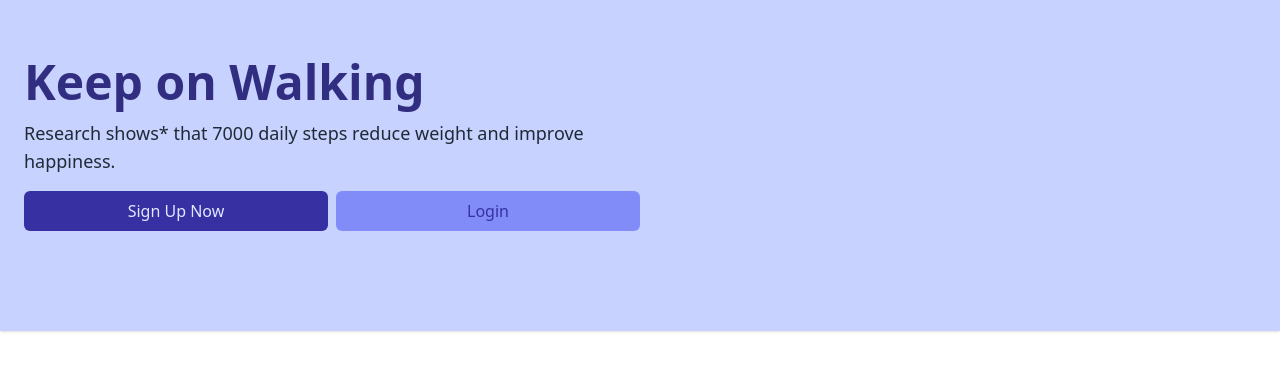
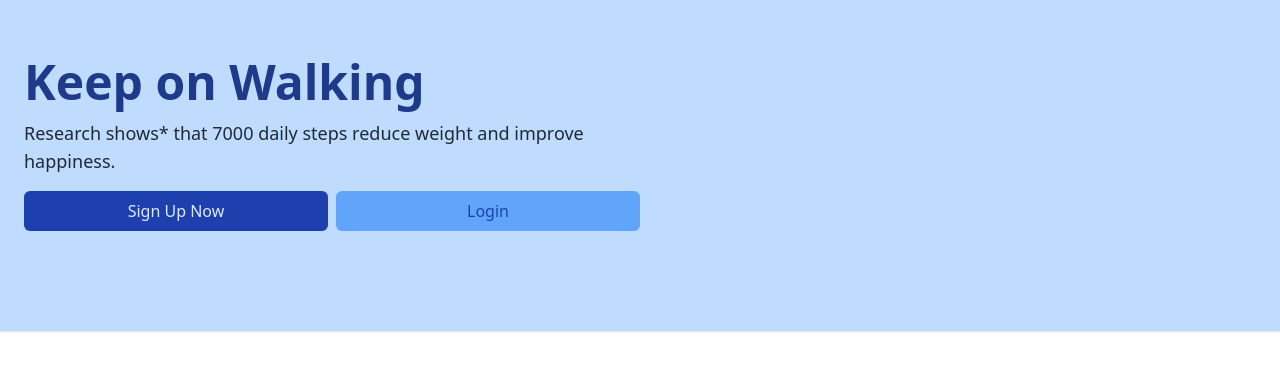
Before and after one commit to nils-n/keep-walking, a Django app: page / in a window 1280 px wide. Shown: the part 96-467 px from the top of the page. Run offline with Django 3.2, Linux system fonts and the light colour scheme; parts of the project's set-up code (start-up, migrations or seed data) failed here and were passed over; some libraries are stand-ins or nearby versions.

Commit message:
fix inconsistent colors on home page

```diff
--- a/static/css/main.css
+++ b/static/css/main.css
@@ -1739,6 +1739,11 @@ html {
   background-color: rgb(29 78 216 / var(--tw-bg-opacity));
 }
 
+.bg-blue-400 {
+  --tw-bg-opacity: 1;
+  background-color: rgb(96 165 250 / var(--tw-bg-opacity));
+}
+
 .fill-current {
   fill: currentColor;
 }
@@ -2020,6 +2025,11 @@ html {
 .text-red-500 {
   --tw-text-opacity: 1;
   color: rgb(239 68 68 / var(--tw-text-opacity));
+}
+
+.text-blue-900 {
+  --tw-text-opacity: 1;
+  color: rgb(30 58 138 / var(--tw-text-opacity));
 }
 
 .opacity-50 {
--- a/templates/home.html
+++ b/templates/home.html
@@ -20,16 +20,16 @@
 	{% else %}
 
 
-<div class='font-sans bg-indigo-200 px-6 py-7 shadow'>
+<div class='font-sans bg-blue-200 px-6 py-7 shadow'>
   <div class='flex flex-col pb-8 sm:pb-16'>
 
-      <h1 class='text-5xl w-2/3 pt-8 sm:font-extrabold text-indigo-900' style='line-height: 0.9'>Keep on Walking</h1>
+      <h1 class='text-5xl w-2/3 pt-8 sm:font-extrabold text-blue-900' style='line-height: 0.9'>Keep on Walking</h1>
 
       <p class='text-lg py-4 sm:w-1/2 w-full text-gray-800'> Research shows* that 7000 daily steps reduce weight and improve happiness. </p>
 
       <div class='md:flex md:w-1/2 '>
-        <a  href="{% url 'signup' %}" class=' bg-indigo-800 text-indigo-100 text-bold w-full block md:inline-block text-center mb-2 py-2 md:mr-2 rounded-md'> Sign Up Now</a>
-        <a  href="{% url 'login' %}" class='bg-indigo-400 text-indigo-800 text-bold w-full block md:inline-block text-center mb-8 md:mb-2 md: py-2 rounded-md ' > Login</a>
+        <a  href="{% url 'signup' %}" class=' bg-blue-800 text-blue-100 text-bold w-full block md:inline-block text-center mb-2 py-2 md:mr-2 rounded-md'> Sign Up Now</a>
+        <a  href="{% url 'login' %}" class='bg-blue-400 text-blue-800 text-bold w-full block md:inline-block text-center mb-8 md:mb-2 md: py-2 rounded-md ' > Login</a>
       </div>
 
       <button class="block"  > </button>
```
